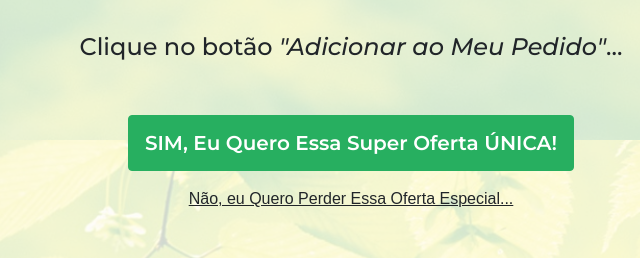
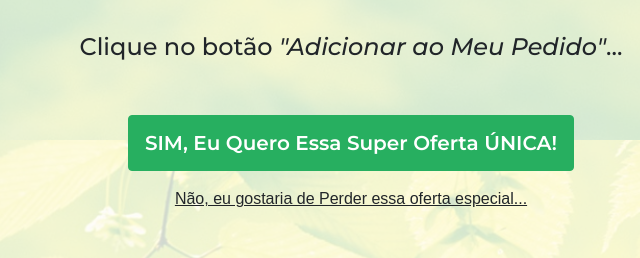
Before and after one commit to joaoaelson/sistemazeroflacidez.shop, a plain HTML site: page DS/index.html in a window 1280 px wide. Shown: the part 1460-1718 px from the top of the page, 289-929 px from the left. Drawn offline with nearby package versions, Linux system fonts and the light colour scheme.

Commit message:
Update index.html

```diff
--- a/DS/index.html
+++ b/DS/index.html
@@ -72,7 +72,7 @@
 
           <div style="text-align:center">
           <button id="kiwify-upsell-trigger-ik0ke7G" style="background-color:#27AF60;padding:12px 16px;cursor:pointer;color:#FFFFFF;font-weight:600;border-radius:4px;border:1px solid #27AF60;font-size:20px;">SIM, Eu Quero Essa Super Oferta ÚNICA!</button>
-          <div id="kiwify-upsell-cancel-trigger" style="margin-top:1rem;cursor:pointer;font-size:16px;text-decoration:underline;font-family:sans-serif;">Não, eu Quero  Perder Essa Oferta Especial...</div>
+          <div id="kiwify-upsell-cancel-trigger" style="margin-top:1rem;cursor:pointer;font-size:16px;text-decoration:underline;font-family:sans-serif;">Não, eu gostaria de  Perder essa oferta especial...</div>
         </div><script>
             let nextUpsellURL = "";
             let nextDownsellURL = "";</script><script src="https://kiwify-snippets.netlify.app/upsell/upsell.min.js"></script>
```
